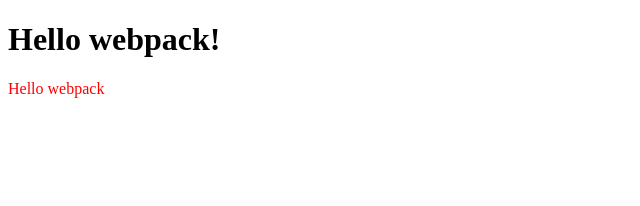
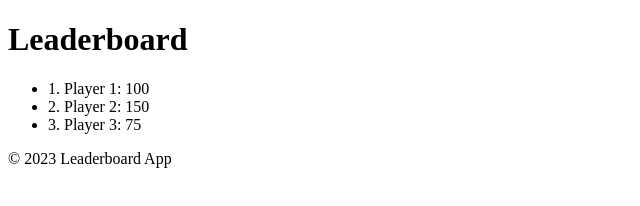
Before and after one commit to 78fatemanazari/Leaderboard-list-app, a website built with webpack: page src/index.html in a window 1280 px wide. Shown: the whole page, without its empty margins (0-640 px from the left). Built offline with nearby package versions, Linux system fonts and the light colour scheme.

Commit message:
Add feature branch

```diff
--- a/src/index.html
+++ b/src/index.html
@@ -1,11 +1,22 @@
 <!DOCTYPE html>
 <html lang="en">
 <head>
-    <meta charset="UTF-8">
-    <meta name="viewport" content="width=device-width, initial-scale=1.0">
-    <title>Wbpack Exercise</title>
+  <meta charset="UTF-8">
+  <meta name="viewport" content="width=device-width, initial-scale=1.0">
+  <title>Leaderboard App</title>
 </head>
 <body>
-    <h1>Hello webpack!</h1>
+  <header>
+    <h1>Leaderboard</h1>
+  </header>
+  <main>
+    <section id="leaderboard-section">
+      <ul id="leaderboard-list"></ul>
+    </section>
+  </main>
+  <footer>
+    <p>&copy; 2023 Leaderboard App</p>
+  </footer>
+  <script src="dist/bundle.js"></script>
 </body>
 </html>
--- a/src/index.js
+++ b/src/index.js
@@ -1,15 +1,14 @@
-import _ from 'lodash';
-import './style.css';
+import { getLeaderboardData } from './leaderboard.js';
 
-function component() {
-    const element = document.createElement('div');
+const leaderboardList = document.getElementById('leaderboard-list');
 
-    // Lodash, now imported by this script
-    element.innerHTML = _.join(['Hello', 'webpack'], ' ');
-    element.classList.add('hello');
+function renderLeaderboard() {
+  const data = getLeaderboardData();
+  data.forEach((entry, index) => {
+    const listItem = document.createElement('li');
+    listItem.textContent = `${index + 1}. ${entry.name}: ${entry.score}`;
+    leaderboardList.appendChild(listItem);
+  });
+}
 
-
-    return element;
-  }
-
-  document.body.appendChild(component());
+renderLeaderboard();
--- /dev/null
+++ b/src/leaderboard.js
@@ -0,0 +1,9 @@
+const leaderboardData = [
+    { name: "Player 1", score: 100 },
+    { name: "Player 2", score: 150 },
+    { name: "Player 3", score: 75 },
+    ];
+
+    export function getLeaderboardData() {
+    return leaderboardData;
+}
--- a/src/style.css
+++ /dev/null
@@ -1,3 +0,0 @@
-.hello {
-color: red;
-}
```
Also changed, not shown: package.json (+9 -0 lines), .eslintrc.json (added), .github/workflows/linters.yml (added), .stylelintrc.json (added), 2 other files.
